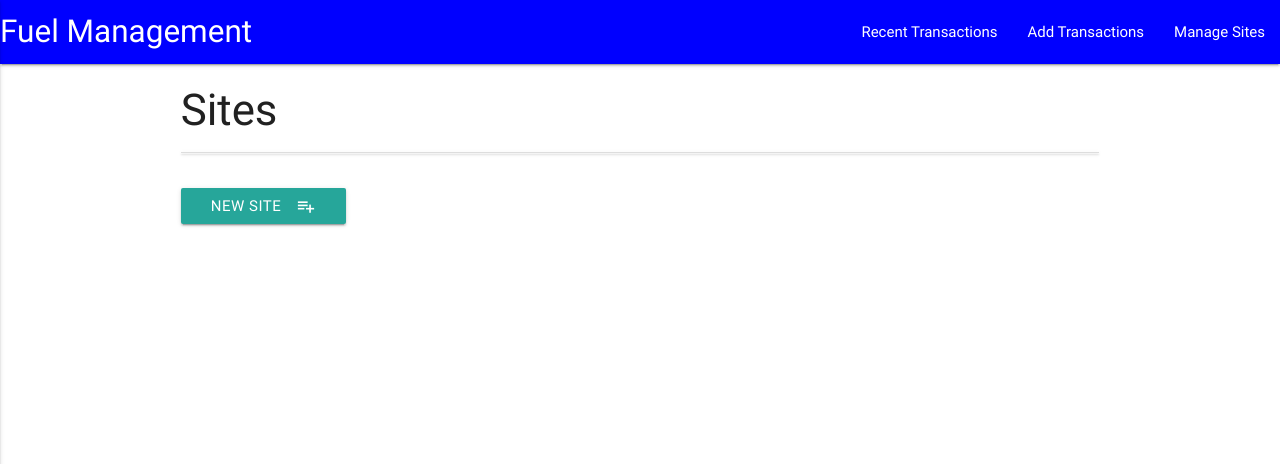
After one commit to navegantemx/fuel-transactions-management, a Flask app: page /get_sites in a window 1280 px wide. The commit adds this page. Shown: the top 464 px of the page. Run offline with Flask 2, Linux system fonts and the light colour scheme; data that the repository does not hold is empty; some libraries are stand-ins or nearby versions.

Commit message:
modified sites files

```diff
--- a/app.py
+++ b/app.py
@@ -19,7 +19,7 @@ def get_tasks():
 @app.route('/add_task')
 def add_task():
     return render_template('addtask.html',
-                           categories=mongo.db.categories.find())
+                           sites=mongo.db.sites.find())
 
 
 @app.route('/insert_task', methods=['POST'])
@@ -37,10 +37,10 @@ def insert_task():
 
 @app.route('/edit_task/<task_id>')
 def edit_task(task_id):
-    the_task =  mongo.db.tasks.find_one({"_id": ObjectId(task_id)})
-    all_categories = mongo.db.categories.find()
+    the_task = mongo.db.tasks.find_one({"_id": ObjectId(task_id)})
+    all_sites = mongo.db.sites.find()
     return render_template('edittask.html', task=the_task,
-                           categories=all_categories)
+                           sites=all_sites)
 
 
 @app.route('/update_task/<task_id>', methods=["POST"])
@@ -51,10 +51,9 @@ def update_task(task_id):
         'pump_number':request.form.get('pump_number'),
         'equipment_id':request.form.get('equipment_id'),
         'employee_id':request.form.get('employee_id'),
-        'category_name':request.form.get('category_name'),
+        'site_name':request.form.get('site_name'),
         'quantity': request.form.get('quantity'),
         'issue_date': request.form.get('issue_date'),
-        # 'is_urgent':request.form.get('is_urgent')
     })
     return redirect(url_for('get_tasks'))
 
@@ -65,42 +64,42 @@ def delete_task(task_id):
     return redirect(url_for('get_tasks'))
 
 
-@app.route('/get_categories')
-def get_categories():
-    return render_template('categories.html',
-                           categories=mongo.db.categories.find())
+@app.route('/get_sites')
+def get_sites():
+    return render_template('sites.html',
+                           sites=mongo.db.sites.find())
 
 
-@app.route('/delete_category/<category_id>')
-def delete_category(category_id):
-    mongo.db.categories.remove({'_id': ObjectId(category_id)})
-    return redirect(url_for('get_categories'))
+@app.route('/delete_site/<site_id>')
+def delete_site(site_id):
+    mongo.db.sites.remove({'_id': ObjectId(site_id)})
+    return redirect(url_for('get_sites'))
 
 
-@app.route('/edit_category/<category_id>')
-def edit_category(category_id):
-    return render_template('editcategory.html',
-    category=mongo.db.categories.find_one({'_id': ObjectId(category_id)}))
+@app.route('/edit_site/<site_id>')
+def edit_site(site_id):
+    return render_template('editsite.html',
+    site=mongo.db.sites.find_one({'_id': ObjectId(site_id)}))
 
 
-@app.route('/update_category/<category_id>', methods=['POST'])
-def update_category(category_id):
-    mongo.db.categories.update(
-        {'_id': ObjectId(category_id)},
-        {'category_name': request.form.get('category_name')})
-    return redirect(url_for('get_categories'))
+@app.route('/update_site/<site_id>', methods=['POST'])
+def update_site(site_id):
+    mongo.db.sites.update(
+        {'_id': ObjectId(site_id)},
+        {'site_name': request.form.get('site_name')})
+    return redirect(url_for('get_sites'))
 
 
-@app.route('/insert_category', methods=['POST'])
-def insert_category():
-    category_doc = {'category_name': request.form.get('category_name')}
-    mongo.db.categories.insert_one(category_doc)
-    return redirect(url_for('get_categories'))
+@app.route('/insert_site', methods=['POST'])
+def insert_site():
+    site_doc = {'site_name': request.form.get('site_name')}
+    mongo.db.sites.insert_one(site_doc)
+    return redirect(url_for('get_sites'))
 
 
-@app.route('/add_category')
-def add_category():
-    return render_template('addcategory.html')
+@app.route('/add_site')
+def add_site():
+    return render_template('addsite.html')
 
 
 if __name__ == '__main__':
--- a/templates/addcategory.html
+++ b/templates/addsite.html
@@ -2,12 +2,12 @@
 
 {% block content %}
 <h3>Add Sites</h3>
-<form action="{{ url_for('insert_category') }}" method="POST" class="col s12">
+<form action="{{ url_for('insert_site') }}" method="POST" class="col s12">
     <div class="row">
         <div class="input-field col s12">
             <i class="material-icons prefix">poll</i>
-            <input id="category_name" name="category_name" type="text" class="validate">
-            <label for="category_name">Site Name</label>
+            <input id="site_name" name="site_name" type="text" class="validate">
+            <label for="site_name">Site Name</label>
         </div>
     </div>
     <div class="row">
--- a/templates/base.html
+++ b/templates/base.html
@@ -16,12 +16,12 @@
                 <ul id="nav-mobile" class="right hide-on-med-and-down">
                     <li><a href="{{url_for('get_tasks')}}">Recent Transactions</a></li>
                     <li><a href="{{url_for('add_task')}}">Add Transactions</a></li>
-                    <li><a href="{{url_for('get_categories')}}">Manage Sites</a></li>
+                    <li><a href="{{url_for('get_sites')}}">Manage Sites</a></li>
                 </ul>
                 <ul class="side-nav" id="mobile-demo">
                     <li><a href="{{url_for('get_tasks')}}">Recent Transactions</a></li>
                     <li><a href="{{url_for('add_task')}}">Add Transactions</a></li>
-                    <li><a href="{{url_for('get_categories')}}">Manage Sites</a></li>
+                    <li><a href="{{url_for('get_sites')}}">Manage Sites</a></li>
                 </ul>
             </div>
         </nav>
--- /dev/null
+++ b/templates/sites.html
@@ -0,0 +1,27 @@
+{% extends 'base.html'%} {% block content %}
+
+<div class="row">
+
+    <h3>Sites</h3>
+    <ul class="collapsible" data-collapsible="accordion">
+        {% for site in sites %}
+        <li>
+            <div class="collapsible-header">
+                <a href="{{url_for('delete_site', site_id=site._id)}}" class="waves-effect waves-light btn btn_small">Del</a>
+                <a href="{{url_for('edit_site', site_id=site._id)}}" class="waves-effect waves-light btn btn_small blue">Edit</a>
+
+                <div class="task_header">
+                    <strong>{{site.site_name}}</strong>
+                </div>
+            </div>
+        </li>
+        {% endfor %}
+
+    </ul>
+</div>
+<div class="row">
+    <a href="{{url_for('add_site')}}" class="waves-effect waves-light btn">
+        <i class="material-icons right">playlist_add</i>New Site
+    </a>
+</div>
+{% endblock %}
--- a/templates/tasks.html
+++ b/templates/tasks.html
@@ -6,7 +6,7 @@
             <div class="collapsible-header">
 
                 <div class=" task_header col s9">
-                    <strong>{{task.category_name}}</strong> - {{task.issue_date}}
+                    <strong>{{task.site_name}}</strong> - {{task.issue_date}}
                 </div>
                 <div class="col s3">
                     <i class="material-icons">expand_more</i>
```
Also changed, not shown: templates/addtask.html (+4 -12 lines), templates/categories.html (deleted, +0 -27 lines), templates/editsite.html (renamed from templates/editcategory.html, +4 -4 lines), templates/edittask.html (+6 -18 lines).
